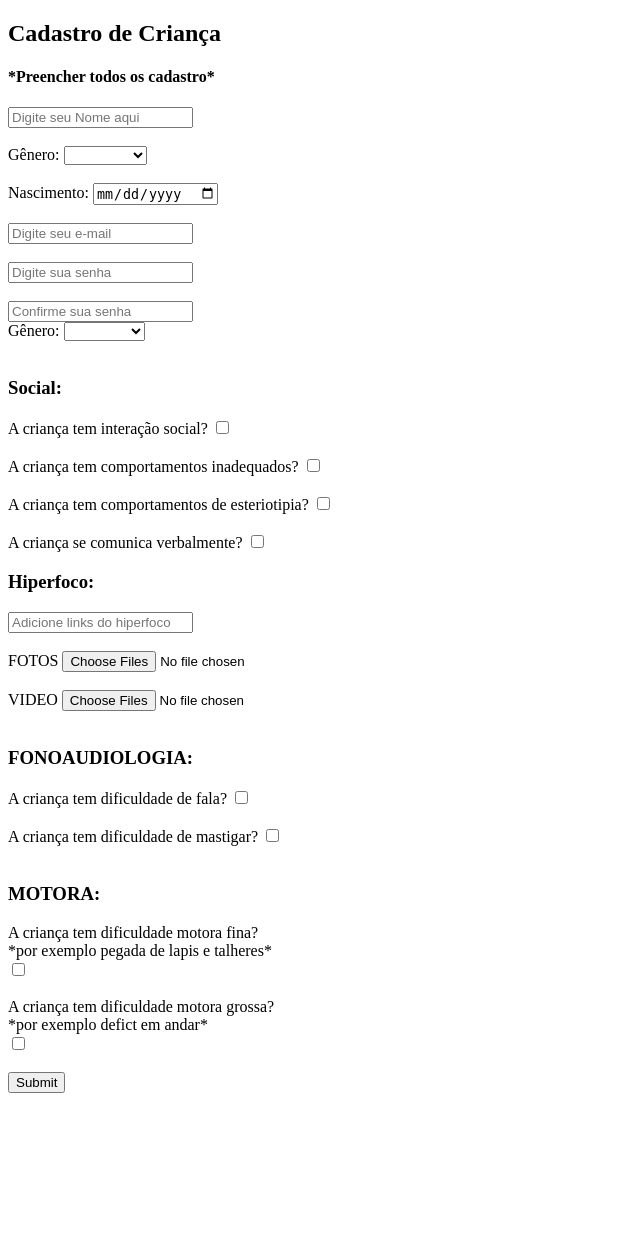
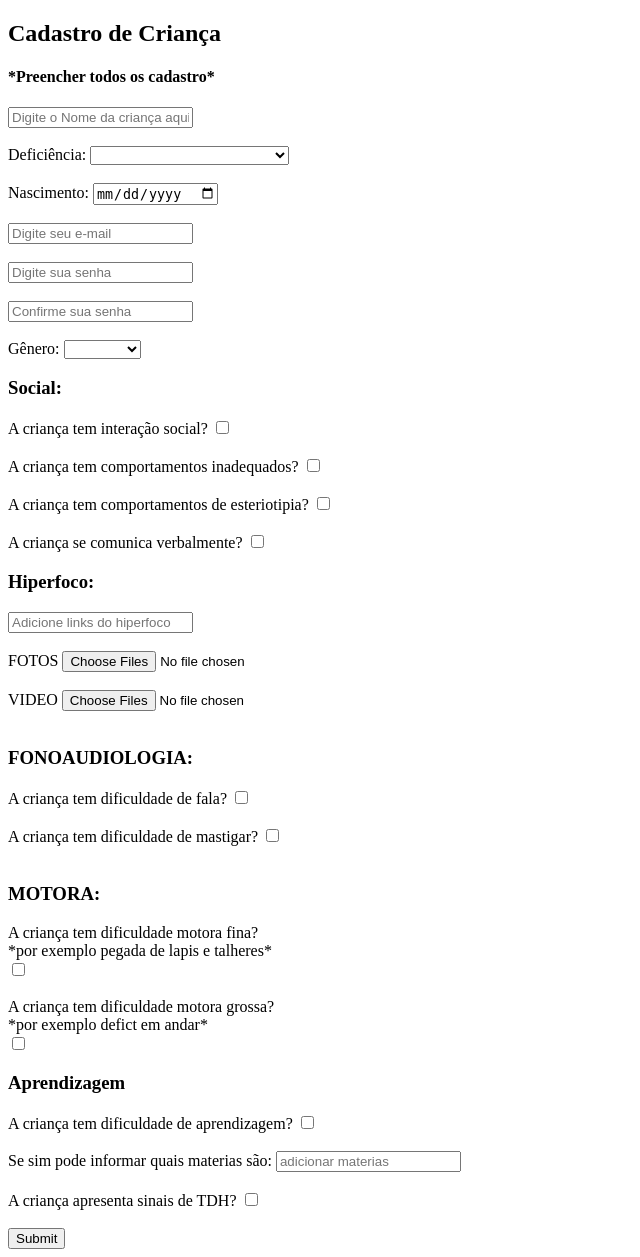
Before and after one commit to johnhiguwww/atypical, a PHP site: page /cadastrocrianca.php in a window 1280 px wide. Shown: the whole page, without its empty margins (0-640 px from the left). Before the commit the page ends 1093 px from the top, so only its background shows below. Run offline with PHP 8.4, Linux system fonts and the light colour scheme; data that the repository does not hold is empty.

Commit message:
commit atypical 2.0.4

```diff
--- a/cadastrocrianca.php
+++ b/cadastrocrianca.php
@@ -13,27 +13,29 @@
         <h2>Cadastro de Criança</h2>
         <h4>*Preencher todos os cadastro*</h4>
         <form method="POST" action="crianca.php">
-            <input type="text" name="nome" required="required" placeholder="Digite seu Nome aqui"><br><br>
-            <label for="genero">Gênero:</label>
-                <select name="genero" id="generto">
+            <input type="text" name="nome" required="required" placeholder="Digite o Nome da criança aqui"><br><br>
+            <label for="deficiencia" required="required">Deficiência:</label>
+                <select name="deficiencia" id="deficiencia">
                     <option value="Nulo"></option>
-                    <option value="Masculina">Masculino</option>
-                    <option value="Feminino">Feminino</option>
-                    <option value="Outros">Mercedes</option>
+                    <option value="autismo">Autismo</option>
+                    <option value="sindromededown">Sindrome de Down</option>
+                    <option value="microsefalia">Microsefalia</option>
+                    <option value="autismoedown">Autismo e Sindrome de Down</option>
+                    <option value="microsefaliaeautismo">Autismo e Microsefalia</option>
                 </select><br><br>
             <form method="POST" action="doc.php">
                 Nascimento: <input type="date" id="data" name="data">
             </form><br>
             <input type="e-mail" name="email" required="required" placeholder="Digite seu e-mail"><br><br>
             <input type="password" name="password" required="required" placeholder="Digite sua senha"><br><br>
-            <input type="password" name="confimedpassword" required="required" placeholder="Confirme sua senha"><br>
+            <input type="password" name="confimedpassword" required="required" placeholder="Confirme sua senha"><br><br>
             <label for="deficiencia">Gênero:</label>
                 <select name="deficiencia" id="deficiencia">
                     <option value="Nulo"></option>
                     <option value="Autismo">Autismo</option>
                     <option value="Autismoe">Feminino</option>
-                    <option value="Outros">Mercedes</option>
-                </select><br><br>
+                    <option value="Outros">Outros</option>
+                </select><br>
             <h3>Social:</h3>
             <label>
                 A criança tem interação social?
@@ -82,6 +84,19 @@
                 A criança tem dificuldade motora grossa?<br>
                 *por exemplo defict em andar*<br>
                 <input type="checkbox" name="motoragrossa">
+            </label> <br>
+            <h3>Aprendizagem</h3>
+            <label>
+                A criança tem dificuldade de aprendizagem?
+                <input type="checkbox" name="deficaprendizagem">
+            </label> <br><br>
+            <label>
+                Se sim pode informar quais materias são:
+                <input type="text" name="materias" placeholder="adicionar materias ">
+            </label><br><br>
+            <label>
+                A criança apresenta sinais de TDH?
+                <input type="checkbox" name="tdg">
             </label> <br><br>
             <input type="submit" name="Enviar" >
         </div>
```
